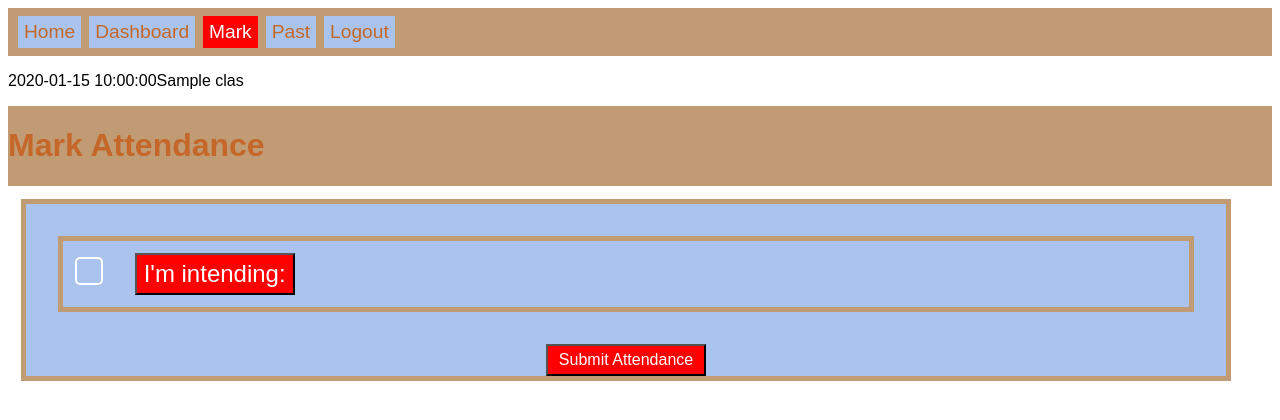
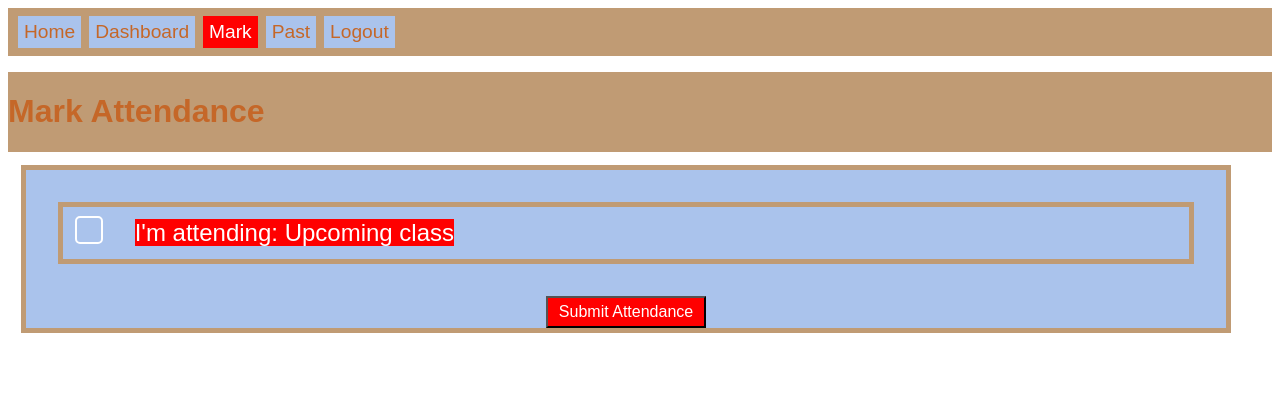
Before and after one commit to toddwseattle/ash-attend, a PHP site: page /view/mark_attendance.php in a window 1280 px wide. Shown: the top 420 px of the page. Run offline with PHP 8.4, Linux system fonts and the light colour scheme; tables that the repository leaves empty hold one stand-in row (values such as "Sample post").

Commit message:
Basic Mark Attendance Working

```diff
--- a/css/attend.css
+++ b/css/attend.css
@@ -281,6 +281,8 @@ html {
 .form-box .check-title {
   margin-left: 3rem;
   font-size: 1.5em;
+  background-color: var(--action-bg);
+  color: var(--action-text);
 }
 /* The following  are taken from this fancy checkbox article: https://medium.com/mobile-app-developers/styling-checkbox-css-tips-e103c54ea1c7 */
 .form-box  .fancy-check-label {
--- a/functions/get_upcoming_class.php
+++ b/functions/get_upcoming_class.php
@@ -3,9 +3,19 @@ include_once "../controllers/attend_controller.php";
 
 function get_upcoming_class() {
     $all_classes = get_all_class_sessions();
+    $upcoming = [];
      foreach ($all_classes as $row) {
-         echo $row['class_date'];
-         echo $row['class_name'];
+        $timestamp = DateTime::createFromFormat( "Y-m-d H:i:s", $row['class_date'] ); //strtotime($row['class_date']);
+        $today = new DateTime(); // This object represents current date/time
+        $today->setTime( 0, 0, 0 ); // reset time part, to prevent partial comparison
+        $match_date = $timestamp;
+        $match_date->setTime( 0, 0, 0 ); // reset time part, to prevent partial comparison
+        $diff = $today->diff( $match_date );
+        $diffDays = (integer)$diff->format( "%R%a" ); // Extract days count in interval
+        if($diffDays==0) {
+            array_push($upcoming,$row);
+        }
      }
+     return $upcoming;
 }
 ?>
--- a/view/mark_attendance.php
+++ b/view/mark_attendance.php
@@ -16,9 +16,13 @@ $attendance_menu = create_attendance_menu("Mark");
 echo $attendance_menu->get_html();
 $display_name =get_user_display_name();
 echo "<p>";
-get_upcoming_class();
-echo "</p>";
-?>
+$upcoming = get_upcoming_class();
+$message = "Upcoming class";
+if(count($upcoming)==1) {
+  $row=$upcoming[0];
+  $message= $row['class_name'] . " on ". $row['class_date'];
+}
+echo <<<__FORM
 <div id="title" class="title-box">
   <h1 id="title-text">Mark Attendance</h1>
 </div>
@@ -28,9 +32,11 @@ echo "</p>";
             <input type="checkbox" id="mark-present">
             <span class="fancy-check-custom rectangular"></span>
         </label>
-        <button class="check-title" id="mark-date">I'm intending:</button>
+        <span class="check-title" id="mark-date">I'm attending: $message </span>
 </div>
 <button type="submit">Submit Attendance</button>
 </form>
 </body>
 </html>
+__FORM;
+?>
```
